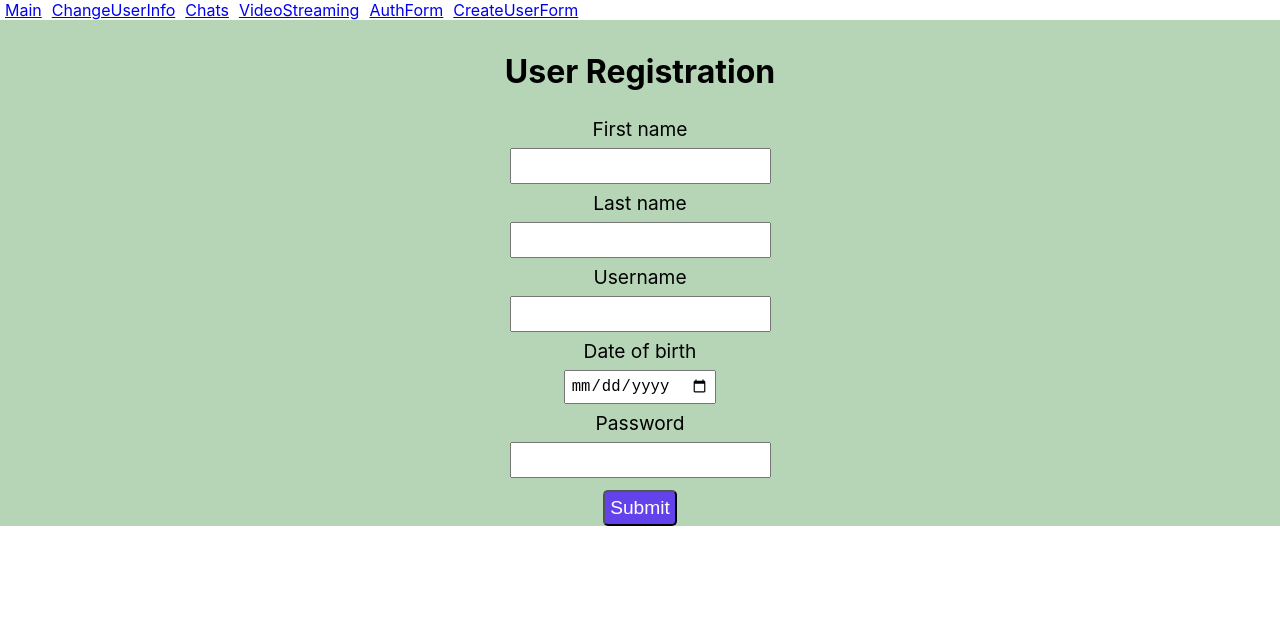
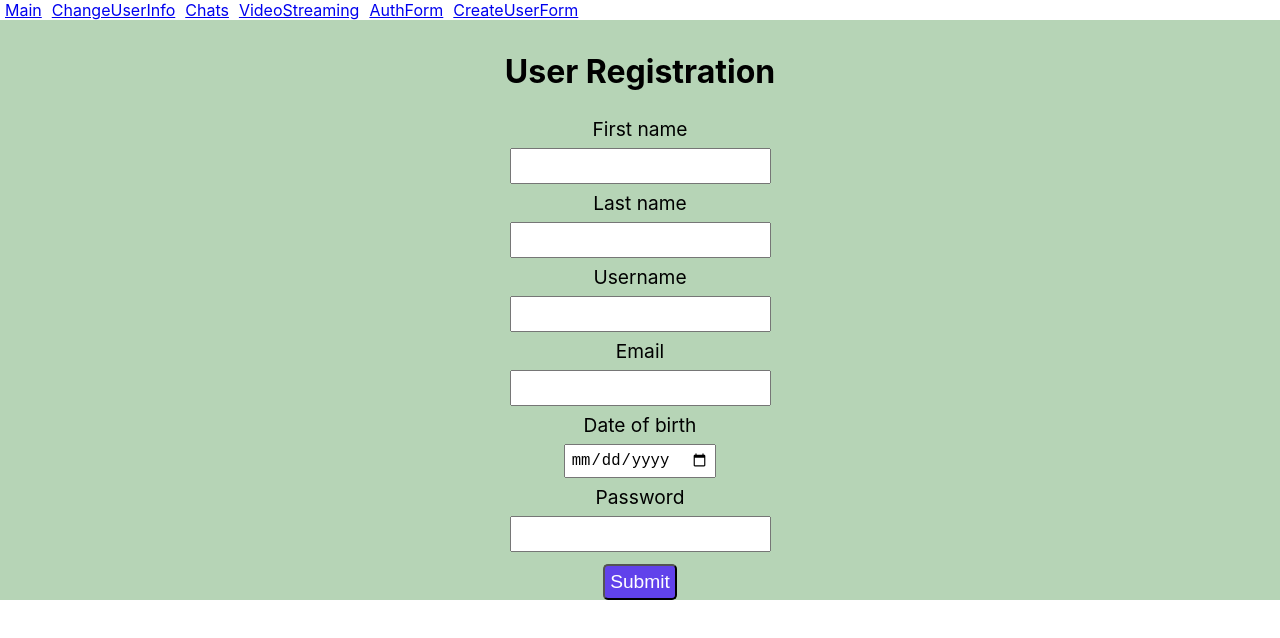
Before and after one commit to RETUR07/registration-form, a React (Create React App) app: page /CreateUserForm in a window 1280 px wide. Shown: the top 638 px of the page. Built offline with nearby package versions, Linux system fonts and the light colour scheme.

Commit message:
added email to registration

```diff
--- a/src/Components/CreateUserForm.jsx
+++ b/src/Components/CreateUserForm.jsx
@@ -8,6 +8,7 @@ export default function CreateUserForm() {
   const [firstName, setFirstName] = useState('');
   const [lastName, setLastName] = useState('');
   const [username, setUsername] = useState('');
+  const [email, setEmail] = useState('');
   const [dateOfBirth, setDateOfBirth] = useState('');
   const [password, setPassword] = useState('');
   const [error, setError] = useState(false);
@@ -20,6 +21,10 @@ export default function CreateUserForm() {
     setLastName(e.target.value);
   };
 
+  const handleEmail = (e) => {
+    setEmail(e.target.value);
+  };
+
   const handleUsername = (e) => {
     setUsername(e.target.value);
   };
@@ -27,15 +32,15 @@ export default function CreateUserForm() {
   const handleDateOfBirth = (e) => {
     setDateOfBirth(e.target.value);
   };
-  // Handling the password change
+
   const handlePassword = (e) => {
     setPassword(e.target.value);
   };
 
-  // Handling the form submission
+
   const handleSubmit = (e) => {
     e.preventDefault();
-    if (username === '' || password === '' || lastName === '' || firstName === '' || dateOfBirth === '') {
+    if (username === '' || password === '' || lastName === '' || firstName === '' || dateOfBirth === '' || email === null) {
       setError(true);
     }
     else {
@@ -46,6 +51,7 @@ export default function CreateUserForm() {
         "firstName": firstName,
         "lastName": lastName,
         "username": username,
+        "email": email,
         "dateOfBirth": dateOfBirth,
         "password": password
       }
@@ -63,7 +69,6 @@ export default function CreateUserForm() {
     }
   };
 
-  // Showing error message if error is true
   const errorMessage = () => {
     return (
       <div
@@ -102,6 +107,10 @@ export default function CreateUserForm() {
           <input onChange={handleUsername} className="input"
             value={username} type="text" />
 
+          <label className="label">Email</label>
+          <input onChange={handleEmail} className="input"
+            value={email} type="email" />
+
           <label className="label">Date of birth</label>
           <input onChange={handleDateOfBirth} className="input"
             value={dateOfBirth} type="date" />
```
